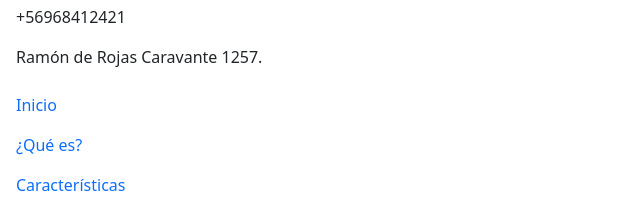
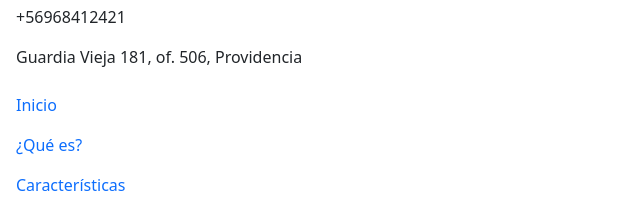
Before and after one commit to Sofia-CanalesMoya/proyecto_bodegaenlinea, a plain HTML site: page index.html in a window 1280 px wide. Shown: the part 892-1100 px from the top of the page, 0-640 px from the left. Drawn offline with Linux system fonts and the light colour scheme.

Commit message:
cambio de direccion

```diff
--- a/index.html
+++ b/index.html
@@ -38,6 +38,7 @@
                     <a class="nav-link" href="./pages/contacto.html">Contacto</a>
                   </li>
                 </ul>
+                <!-- https://webapp.bodegaenlinea.cl -->
                 <button type="button" class=" button mt-2 btn">Iniciar sesión</button>
               </div>
             </div>
@@ -70,7 +71,7 @@
         <div class="m-3">
           <h3>Contacto</h3>
           <p>+56968412421</p>
-          <p>Ramón de Rojas Caravante 1257.</p>
+          <p>Guardia Vieja 181, of. 506, Providencia</p>
         </div>
         <ul class="nav flex-column">
           <li class="nav-item">
```
